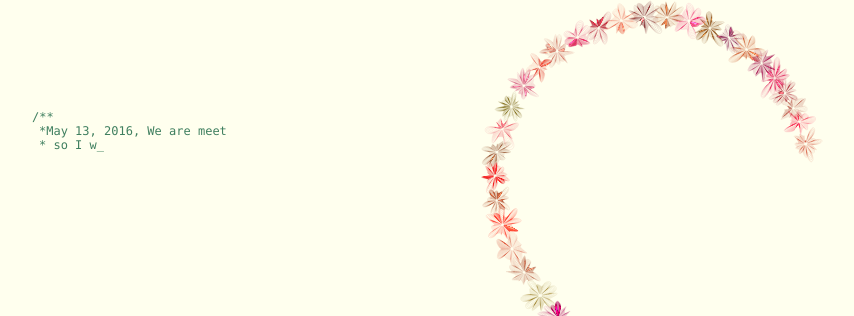
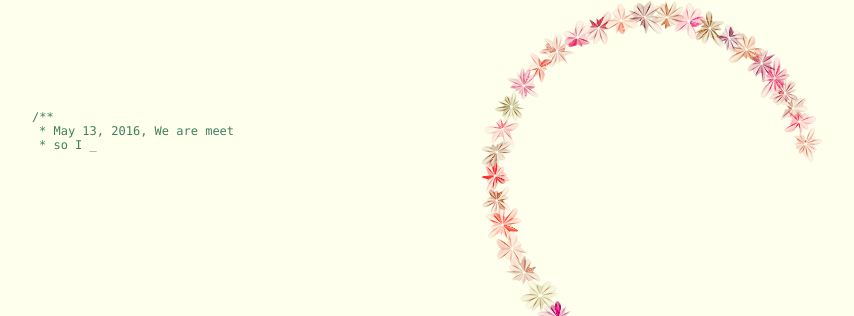
Before and after one commit to willens/jekyll_demo, a Jekyll site: the page _posts/2017-01-04-xiaoyu.html, which Jekyll copies as it is, in a window 1280 px wide. Shown: the part 140-456 px from the top of the page, without its empty margins (53-907 px from the left). Built offline with Jekyll 4.4.1, drawn with Linux system fonts in a browser that asks for light colours.

Commit message:
Update 2017-01-04-xiaoyu.html

```diff
--- a/_posts/2017-01-04-xiaoyu.html
+++ b/_posts/2017-01-04-xiaoyu.html
@@ -21,7 +21,7 @@
 		<div id="content">
 			<div id="code">
 				<span class="comments">/**</span><br />
-				<span class="space"/><span class="comments">*May 13, 2016, We are meet</span><br />
+				<span class="space"/><span class="comments">* May 13, 2016, We are meet</span><br />
 				<span class="space"/><span class="comments">* so I write some code to celebrate.</span><br />
 			<!--	<span class="space"/><span class="comments">*/</span><br />
 				Boy i = <span class="keyword">new</span> Boy(<span class="string">"hackerzhou"</span>);<br />
@@ -56,7 +56,7 @@
 					</div>
 					<div id="loveu">
 						for you<br/>
-						<div class="signature">- </div>
+						<div class="signature">- Wang</div>
 					</div>
 				</div>
 			</div>
```
